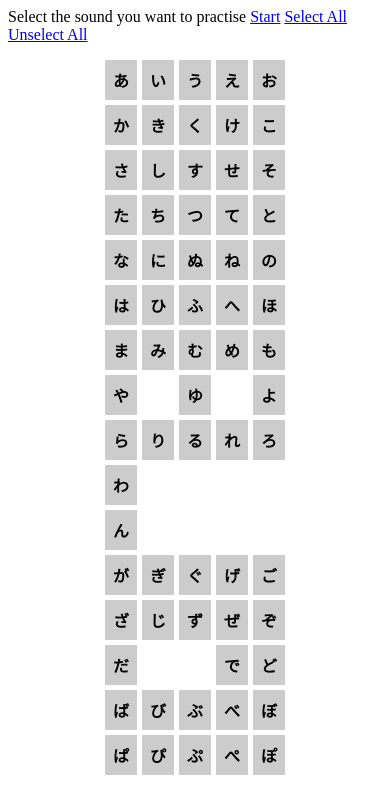
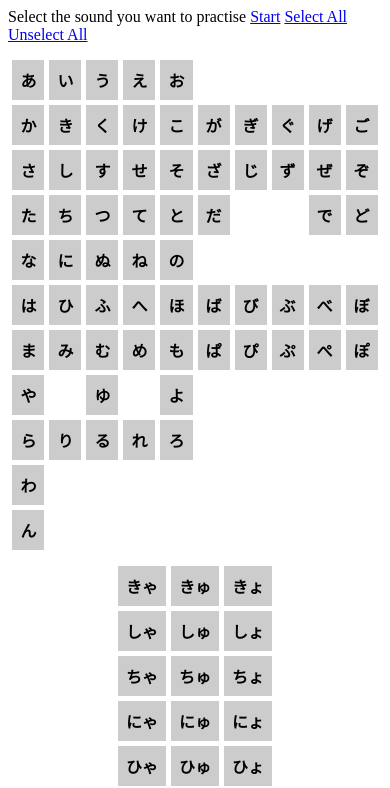
Before and after one commit to wonghang/wonghang.github.io, a plain HTML site: page 50on/index.html in a window 390 px wide. Shown: the top 788 px of the page. Drawn offline with Linux system fonts and the light colour scheme.

Commit message:
better layout for mobile device

```diff
--- a/50on/index.html
+++ b/50on/index.html
@@ -36,31 +36,69 @@ $(function() {
 <li class="on" style="grid-column: 3"><span>く</span><audio><source src="mp3/ku.mp3" type="audio/mpeg"></audio></li>
 <li class="on" style="grid-column: 4"><span>け</span><audio><source src="mp3/ke.mp3" type="audio/mpeg"></audio></li>
 <li class="on" style="grid-column: 5"><span>こ</span><audio><source src="mp3/ko.mp3" type="audio/mpeg"></audio></li>
+
+<li class="on" style="grid-column: 6"><span>が</span><audio><source src="mp3/ga.mp3" type="audio/mpeg"></audio></li>
+<li class="on" style="grid-column: 7"><span>ぎ</span><audio><source src="mp3/gi.mp3" type="audio/mpeg"></audio></li>
+<li class="on" style="grid-column: 8"><span>ぐ</span><audio><source src="mp3/gu.mp3" type="audio/mpeg"></audio></li>
+<li class="on" style="grid-column: 9"><span>げ</span><audio><source src="mp3/ge.mp3" type="audio/mpeg"></audio></li>
+<li class="on" style="grid-column: 10"><span>ご</span><audio><source src="mp3/go.mp3" type="audio/mpeg"></audio></li>
+
 <li class="on" style="grid-column: 1"><span>さ</span><audio><source src="mp3/sa.mp3" type="audio/mpeg"></audio></li>
 <li class="on" style="grid-column: 2"><span>し</span><audio><source src="mp3/si.mp3" type="audio/mpeg"></audio></li>
 <li class="on" style="grid-column: 3"><span>す</span><audio><source src="mp3/su.mp3" type="audio/mpeg"></audio></li>
 <li class="on" style="grid-column: 4"><span>せ</span><audio><source src="mp3/se.mp3" type="audio/mpeg"></audio></li>
 <li class="on" style="grid-column: 5"><span>そ</span><audio><source src="mp3/so.mp3" type="audio/mpeg"></audio></li>
+
+<li class="on" style="grid-column: 6"><span>ざ</span><audio><source src="mp3/za.mp3" type="audio/mpeg"></audio></li>
+<li class="on" style="grid-column: 7"><span>じ</span><audio><source src="mp3/zi.mp3" type="audio/mpeg"></audio></li>
+<li class="on" style="grid-column: 8"><span>ず</span><audio><source src="mp3/zu.mp3" type="audio/mpeg"></audio></li>
+<li class="on" style="grid-column: 9"><span>ぜ</span><audio><source src="mp3/ze.mp3" type="audio/mpeg"></audio></li>
+<li class="on" style="grid-column: 10"><span>ぞ</span><audio><source src="mp3/zo.mp3" type="audio/mpeg"></audio></li>
+
 <li class="on" style="grid-column: 1"><span>た</span><audio><source src="mp3/ta.mp3" type="audio/mpeg"></audio></li>
 <li class="on" style="grid-column: 2"><span>ち</span><audio><source src="mp3/ci.mp3" type="audio/mpeg"></audio></li>
 <li class="on" style="grid-column: 3"><span>つ</span><audio><source src="mp3/cu.mp3" type="audio/mpeg"></audio></li>
 <li class="on" style="grid-column: 4"><span>て</span><audio><source src="mp3/te.mp3" type="audio/mpeg"></audio></li>
 <li class="on" style="grid-column: 5"><span>と</span><audio><source src="mp3/to.mp3" type="audio/mpeg"></audio></li>
+
+<li class="on" style="grid-column: 6"><span>だ</span><audio><source src="mp3/da.mp3" type="audio/mpeg"></audio></li>
+<!--
+<li class="on" style="grid-column: 7"><span>ぢ</span><audio><source src="mp3/di.mp3" type="audio/mpeg"></audio></li>
+<li class="on" style="grid-column: 8"><span>づ</span><audio><source src="mp3/du.mp3" type="audio/mpeg"></audio></li>
+-->
+<li class="on" style="grid-column: 9"><span>で</span><audio><source src="mp3/de.mp3" type="audio/mpeg"></audio></li>
+<li class="on" style="grid-column: 10"><span>ど</span><audio><source src="mp3/do.mp3" type="audio/mpeg"></audio></li>
+
 <li class="on" style="grid-column: 1"><span>な</span><audio><source src="mp3/na.mp3" type="audio/mpeg"></audio></li>
 <li class="on" style="grid-column: 2"><span>に</span><audio><source src="mp3/ni.mp3" type="audio/mpeg"></audio></li>
 <li class="on" style="grid-column: 3"><span>ぬ</span><audio><source src="mp3/nu.mp3" type="audio/mpeg"></audio></li>
 <li class="on" style="grid-column: 4"><span>ね</span><audio><source src="mp3/ne.mp3" type="audio/mpeg"></audio></li>
 <li class="on" style="grid-column: 5"><span>の</span><audio><source src="mp3/no.mp3" type="audio/mpeg"></audio></li>
+
 <li class="on" style="grid-column: 1"><span>は</span><audio><source src="mp3/ha.mp3" type="audio/mpeg"></audio></li>
 <li class="on" style="grid-column: 2"><span>ひ</span><audio><source src="mp3/hi.mp3" type="audio/mpeg"></audio></li>
 <li class="on" style="grid-column: 3"><span>ふ</span><audio><source src="mp3/hu.mp3" type="audio/mpeg"></audio></li>
 <li class="on" style="grid-column: 4"><span>へ</span><audio><source src="mp3/he.mp3" type="audio/mpeg"></audio></li>
 <li class="on" style="grid-column: 5"><span>ほ</span><audio><source src="mp3/ho.mp3" type="audio/mpeg"></audio></li>
+
+<li class="on" style="grid-column: 6"><span>ば</span><audio><source src="mp3/ba.mp3" type="audio/mpeg"></audio></li>
+<li class="on" style="grid-column: 7"><span>び</span><audio><source src="mp3/bi.mp3" type="audio/mpeg"></audio></li>
+<li class="on" style="grid-column: 8"><span>ぶ</span><audio><source src="mp3/bu.mp3" type="audio/mpeg"></audio></li>
+<li class="on" style="grid-column: 9"><span>べ</span><audio><source src="mp3/be.mp3" type="audio/mpeg"></audio></li>
+<li class="on" style="grid-column: 10"><span>ぼ</span><audio><source src="mp3/bo.mp3" type="audio/mpeg"></audio></li>
+
 <li class="on" style="grid-column: 1"><span>ま</span><audio><source src="mp3/ma.mp3" type="audio/mpeg"></audio></li>
 <li class="on" style="grid-column: 2"><span>み</span><audio><source src="mp3/mi.mp3" type="audio/mpeg"></audio></li>
 <li class="on" style="grid-column: 3"><span>む</span><audio><source src="mp3/mu.mp3" type="audio/mpeg"></audio></li>
 <li class="on" style="grid-column: 4"><span>め</span><audio><source src="mp3/me.mp3" type="audio/mpeg"></audio></li>
 <li class="on" style="grid-column: 5"><span>も</span><audio><source src="mp3/mo.mp3" type="audio/mpeg"></audio></li>
+
+<li class="on" style="grid-column: 6"><span>ぱ</span><audio><source src="mp3/pa.mp3" type="audio/mpeg"></audio></li>
+<li class="on" style="grid-column: 7"><span>ぴ</span><audio><source src="mp3/pi.mp3" type="audio/mpeg"></audio></li>
+<li class="on" style="grid-column: 8"><span>ぷ</span><audio><source src="mp3/pu.mp3" type="audio/mpeg"></audio></li>
+<li class="on" style="grid-column: 9"><span>ぺ</span><audio><source src="mp3/pe.mp3" type="audio/mpeg"></audio></li>
+<li class="on" style="grid-column: 10"><span>ぽ</span><audio><source src="mp3/po.mp3" type="audio/mpeg"></audio></li>
+
 <li class="on" style="grid-column: 1"><span>や</span><audio><source src="mp3/ya.mp3" type="audio/mpeg"></audio></li>
 <li class="on" style="grid-column: 3"><span>ゆ</span><audio><source src="mp3/yu.mp3" type="audio/mpeg"></audio></li>
 <li class="on" style="grid-column: 5"><span>よ</span><audio><source src="mp3/yo.mp3" type="audio/mpeg"></audio></li>
@@ -75,34 +113,6 @@ $(function() {
 <li class="on" style="grid-column: 5"><span>を</span><audio><source src="mp3/o.mp3" type="audio/mpeg"></audio></li>
 -->
 <li class="on" style="grid-column: 1"><span>ん</span><audio><source src="mp3/n.mp3" type="audio/mpeg"></audio></li>
-
-<li class="on" style="grid-column: 1"><span>が</span><audio><source src="mp3/ga.mp3" type="audio/mpeg"></audio></li>
-<li class="on" style="grid-column: 2"><span>ぎ</span><audio><source src="mp3/gi.mp3" type="audio/mpeg"></audio></li>
-<li class="on" style="grid-column: 3"><span>ぐ</span><audio><source src="mp3/gu.mp3" type="audio/mpeg"></audio></li>
-<li class="on" style="grid-column: 4"><span>げ</span><audio><source src="mp3/ge.mp3" type="audio/mpeg"></audio></li>
-<li class="on" style="grid-column: 5"><span>ご</span><audio><source src="mp3/go.mp3" type="audio/mpeg"></audio></li>
-<li class="on" style="grid-column: 1"><span>ざ</span><audio><source src="mp3/za.mp3" type="audio/mpeg"></audio></li>
-<li class="on" style="grid-column: 2"><span>じ</span><audio><source src="mp3/zi.mp3" type="audio/mpeg"></audio></li>
-<li class="on" style="grid-column: 3"><span>ず</span><audio><source src="mp3/zu.mp3" type="audio/mpeg"></audio></li>
-<li class="on" style="grid-column: 4"><span>ぜ</span><audio><source src="mp3/ze.mp3" type="audio/mpeg"></audio></li>
-<li class="on" style="grid-column: 5"><span>ぞ</span><audio><source src="mp3/zo.mp3" type="audio/mpeg"></audio></li>
-<li class="on" style="grid-column: 1"><span>だ</span><audio><source src="mp3/da.mp3" type="audio/mpeg"></audio></li>
-<!--
-<li class="on" style="grid-column: 2"><span>ぢ</span><audio><source src="mp3/di.mp3" type="audio/mpeg"></audio></li>
-<li class="on" style="grid-column: 3"><span>づ</span><audio><source src="mp3/du.mp3" type="audio/mpeg"></audio></li>
--->
-<li class="on" style="grid-column: 4"><span>で</span><audio><source src="mp3/de.mp3" type="audio/mpeg"></audio></li>
-<li class="on" style="grid-column: 5"><span>ど</span><audio><source src="mp3/do.mp3" type="audio/mpeg"></audio></li>
-<li class="on" style="grid-column: 1"><span>ば</span><audio><source src="mp3/ba.mp3" type="audio/mpeg"></audio></li>
-<li class="on" style="grid-column: 2"><span>び</span><audio><source src="mp3/bi.mp3" type="audio/mpeg"></audio></li>
-<li class="on" style="grid-column: 3"><span>ぶ</span><audio><source src="mp3/bu.mp3" type="audio/mpeg"></audio></li>
-<li class="on" style="grid-column: 4"><span>べ</span><audio><source src="mp3/be.mp3" type="audio/mpeg"></audio></li>
-<li class="on" style="grid-column: 5"><span>ぼ</span><audio><source src="mp3/bo.mp3" type="audio/mpeg"></audio></li>
-<li class="on" style="grid-column: 1"><span>ぱ</span><audio><source src="mp3/pa.mp3" type="audio/mpeg"></audio></li>
-<li class="on" style="grid-column: 2"><span>ぴ</span><audio><source src="mp3/pi.mp3" type="audio/mpeg"></audio></li>
-<li class="on" style="grid-column: 3"><span>ぷ</span><audio><source src="mp3/pu.mp3" type="audio/mpeg"></audio></li>
-<li class="on" style="grid-column: 4"><span>ぺ</span><audio><source src="mp3/pe.mp3" type="audio/mpeg"></audio></li>
-<li class="on" style="grid-column: 5"><span>ぽ</span><audio><source src="mp3/po.mp3" type="audio/mpeg"></audio></li>
 </ul>
 <ul id="set2">
 <li class="on" style="grid-column: 1"><span>きゃ</span><audio><source src="mp3/kya.mp3" type="audio/mpeg"></audio></li>
```
